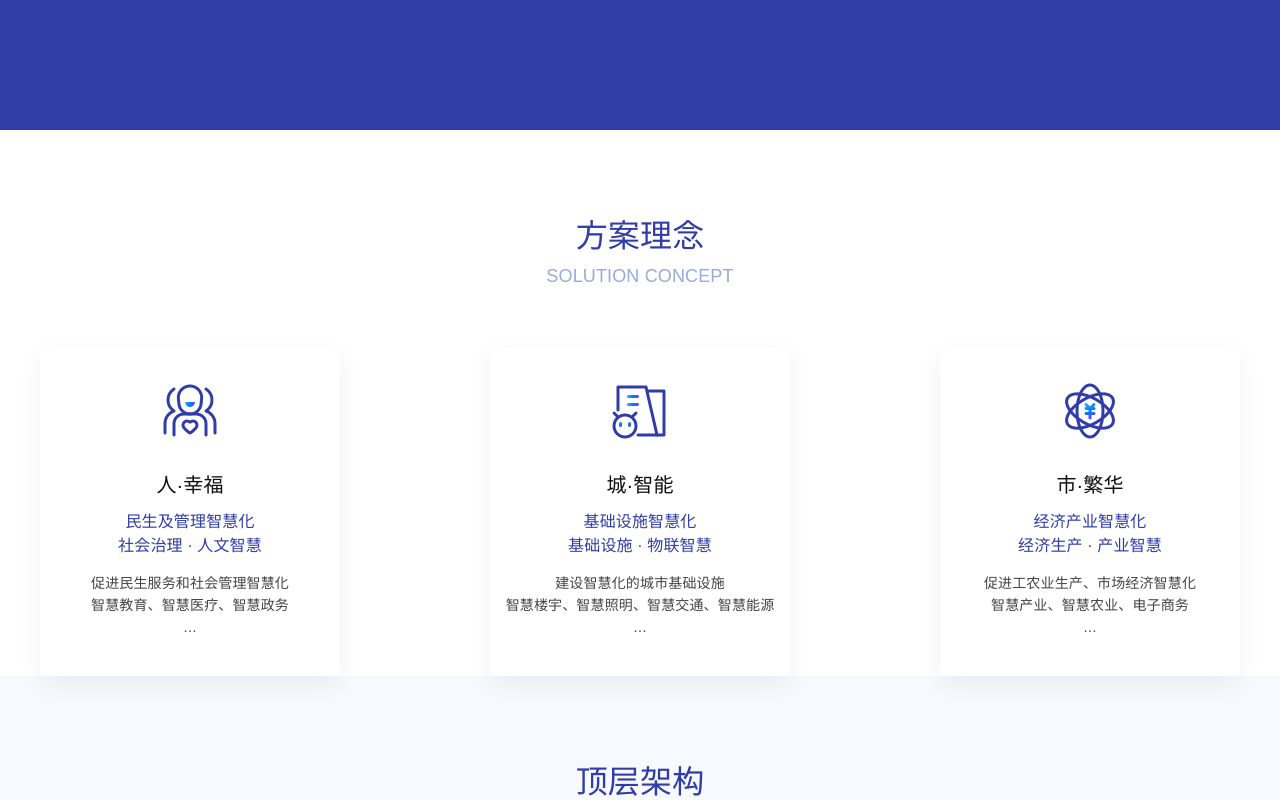
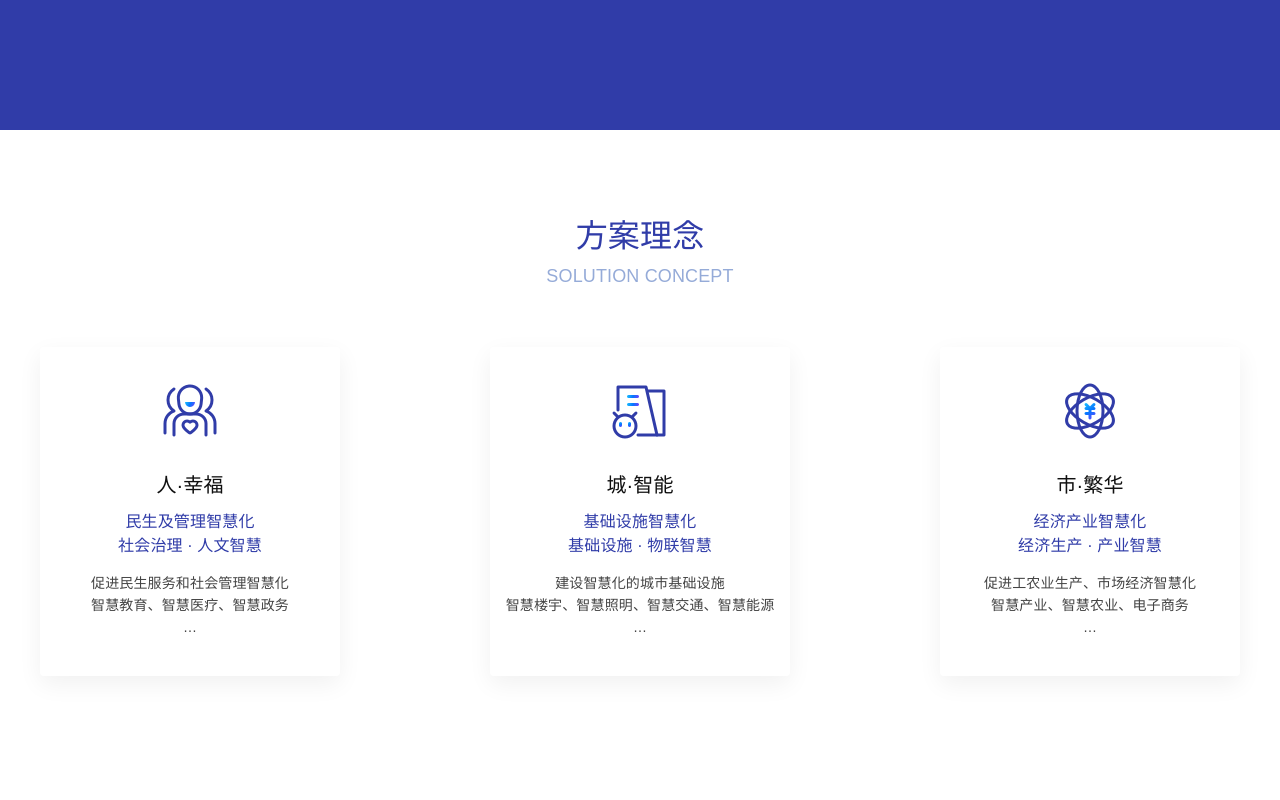
Before and after one commit to zhaoboxiang/hc-home, a Vue app: page /solution/wisdom-city in a window 1280 px wide. Shown: the part 420-1220 px from the top of the page. Built offline with nearby package versions, Linux system fonts and the light colour scheme.

Commit message:
样式优化

```diff
--- a/src/assets/css/solution.less
+++ b/src/assets/css/solution.less
@@ -14,7 +14,7 @@
 }
 
 .hc-grid{
-  padding: 90px 0 208px;
+  padding: 90px 0 0;
   ul{
     li{
       &>span{
@@ -71,7 +71,7 @@
   }
 
   .section-1{
-    //padding-bottom: 158px;
+    padding-bottom: 158px;
     .section-content{
       .section-flex{
         margin-top: 60px;
```
